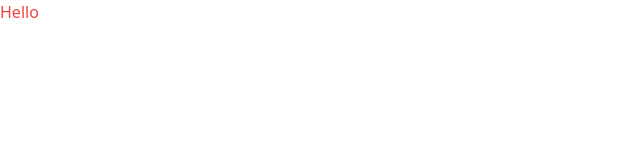
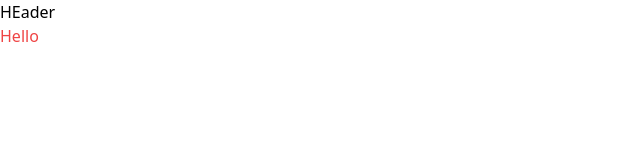
Before and after one commit to Thabish-Kader/whatsApp-Next-13, a Next.js app: page / in a window 1280 px wide. Shown: the top 160 px of the page, without its empty margins (0-640 px from the left). Built offline with nearby package versions, Linux system fonts and the light colour scheme.

Commit message:
header
Signed-off-by: Thabish <kadertabish2@gmail.com>

```diff
--- /dev/null
+++ b/app/Header.tsx
@@ -0,0 +1,5 @@
+import React from "react";
+
+export const Header = () => {
+	return <div>HEader</div>;
+};
--- a/app/layout.tsx
+++ b/app/layout.tsx
@@ -1,4 +1,5 @@
 import "../styles/globals.css";
+import { Header } from "./HEader";
 export default function RootLayout({
 	children,
 }: {
@@ -7,7 +8,10 @@ export default function RootLayout({
 	return (
 		<html>
 			<head />
-			<body>{children}</body>
+			<body>
+				<Header />
+				{children}
+			</body>
 		</html>
 	);
 }
```
